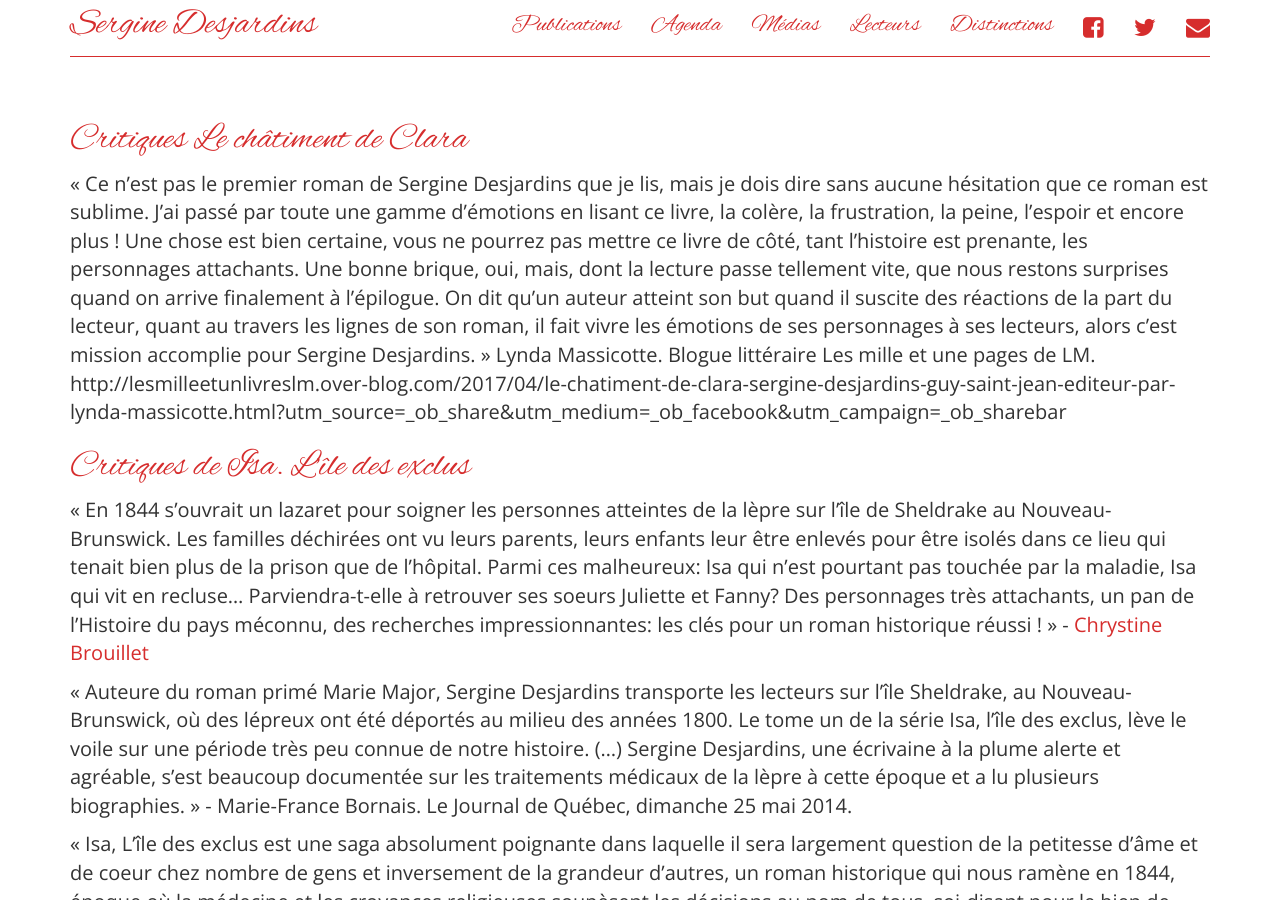
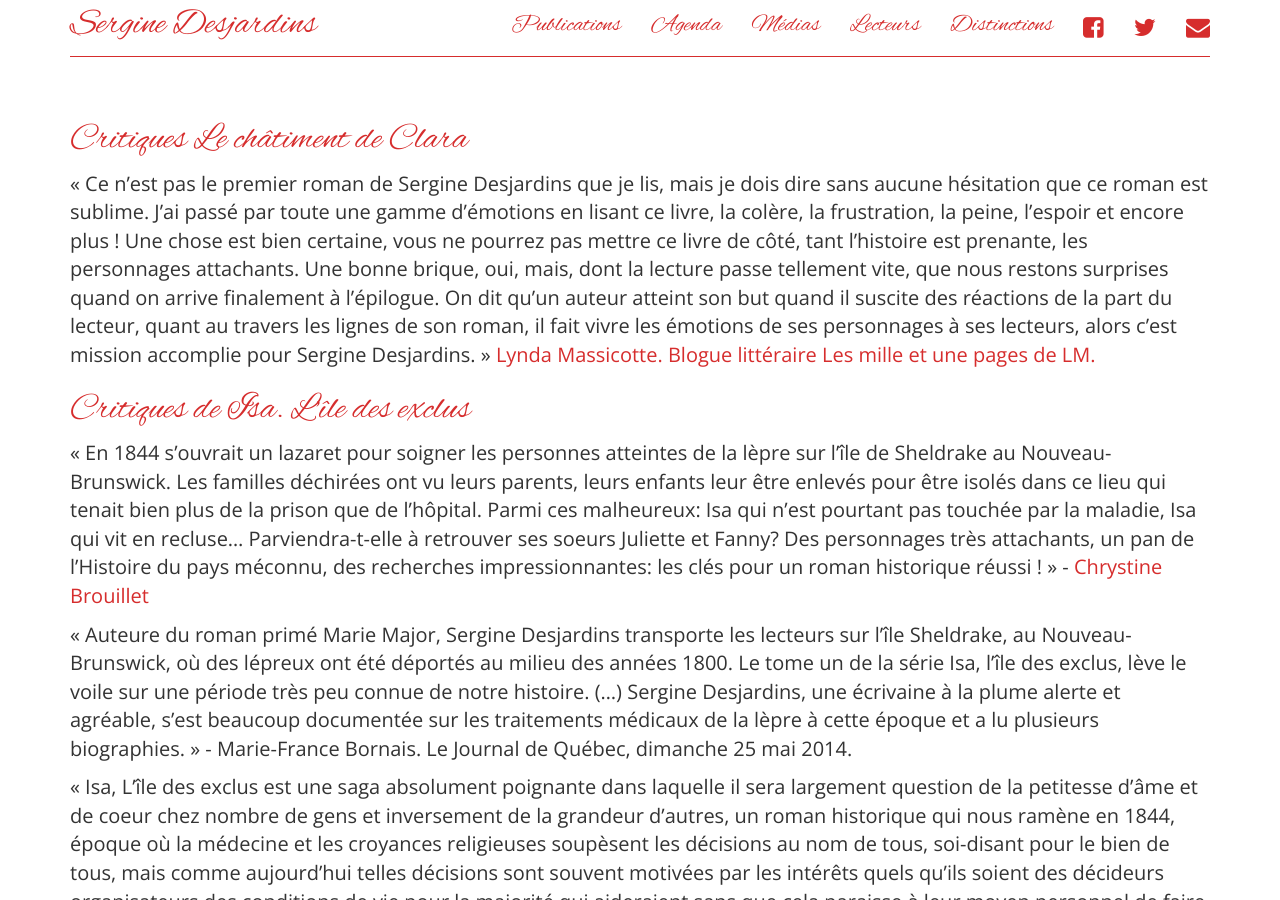
Before and after one commit to serginedesjardins/serginedesjardins.github.io, a Jekyll site: the page built from medias.md, in a window 1280 px wide and 900 px high. Built offline with Jekyll 4.4.1, drawn with Linux system fonts in a browser that asks for light colours; nearby versions of some CDN libraries.

Commit message:
Repair link

```diff
--- a/medias.md
+++ b/medias.md
@@ -6,7 +6,7 @@ permalink: /medias/
 
 # Critiques Le châtiment de Clara
 
-« Ce n'est pas le premier roman de Sergine Desjardins que je lis, mais je dois dire sans aucune hésitation que ce roman est sublime. J'ai passé par toute une gamme d'émotions en lisant ce livre, la colère, la frustration, la peine, l'espoir et encore plus ! Une chose est bien certaine, vous ne pourrez pas mettre ce livre de côté, tant l'histoire est prenante, les personnages attachants. Une bonne brique, oui, mais, dont la lecture passe tellement vite, que nous restons surprises quand on arrive finalement à l'épilogue. On dit qu'un auteur atteint son but quand il suscite des réactions de la part du lecteur, quant au travers les lignes de son roman, il fait vivre les émotions de ses personnages à ses lecteurs, alors c'est mission accomplie pour Sergine Desjardins. » Lynda Massicotte. Blogue littéraire Les mille et une pages de LM. http://lesmilleetunlivreslm.over-blog.com/2017/04/le-chatiment-de-clara-sergine-desjardins-guy-saint-jean-editeur-par-lynda-massicotte.html?utm_source=_ob_share&utm_medium=_ob_facebook&utm_campaign=_ob_sharebar
+« Ce n'est pas le premier roman de Sergine Desjardins que je lis, mais je dois dire sans aucune hésitation que ce roman est sublime. J'ai passé par toute une gamme d'émotions en lisant ce livre, la colère, la frustration, la peine, l'espoir et encore plus ! Une chose est bien certaine, vous ne pourrez pas mettre ce livre de côté, tant l'histoire est prenante, les personnages attachants. Une bonne brique, oui, mais, dont la lecture passe tellement vite, que nous restons surprises quand on arrive finalement à l'épilogue. On dit qu'un auteur atteint son but quand il suscite des réactions de la part du lecteur, quant au travers les lignes de son roman, il fait vivre les émotions de ses personnages à ses lecteurs, alors c'est mission accomplie pour Sergine Desjardins. » [Lynda Massicotte. Blogue littéraire Les mille et une pages de LM.](http://lesmilleetunlivreslm.over-blog.com/2017/04/le-chatiment-de-clara-sergine-desjardins-guy-saint-jean-editeur-par-lynda-massicotte.html?utm_source=_ob_share&utm_medium=_ob_facebook&utm_campaign=_ob_sharebar)
 
 # Critiques de Isa. L'île des exclus
 
```
